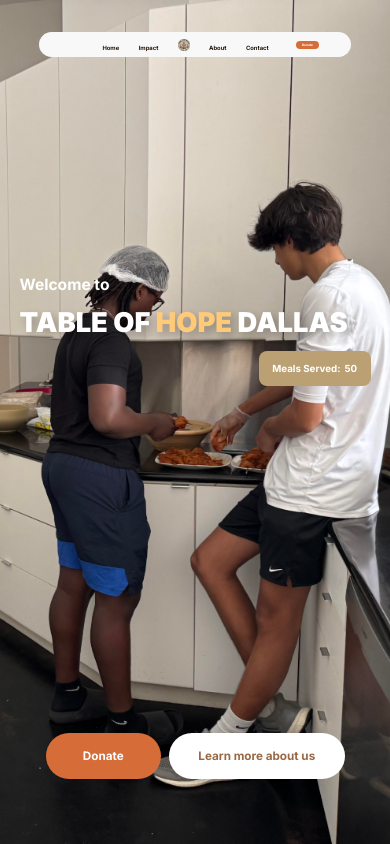
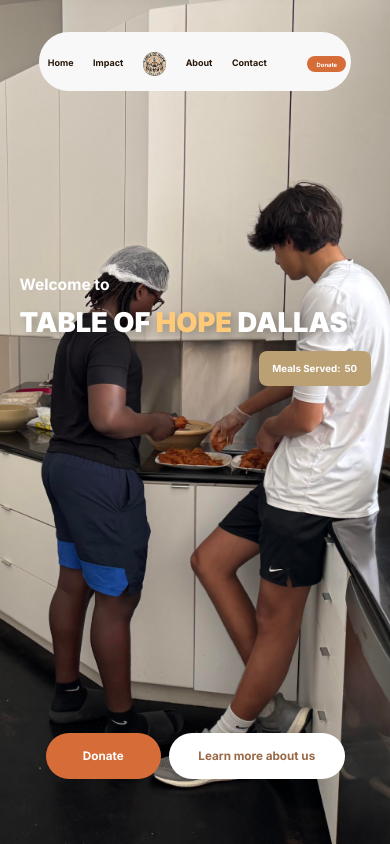
Before and after one commit to niseembha/tableofhopedallas, a Next.js app: page / in a window 390 px wide. Built offline with nearby package versions, Linux system fonts and the light colour scheme.

Commit message:
navbar fixed for phone

```diff
--- a/app/components/Navbar/Navbar.css
+++ b/app/components/Navbar/Navbar.css
@@ -119,7 +119,32 @@ html {
 }
 
 @media (max-width: 500px) {
+
+  .navbar {
+    height: 15vw;
+  }
+
+  .nav-link {
+    font-size: 2.3vw;
+  }
+
+  .donateButton {
+    margin-top: 1.5vw;
+    margin-right: -7vw;
+    width: 10vw;
+    height: 4vw;
+  }
+
+  .donateButton p {
+    font-size: 1.5vw;
+  }
+
+  .logo {
+    margin-top: 1.5vw;
+    width: 6vw;
+  }
+
   .nav-links {
-    margin-left: 6vw;
+    margin-left: -8vw;
   }
 }
```
